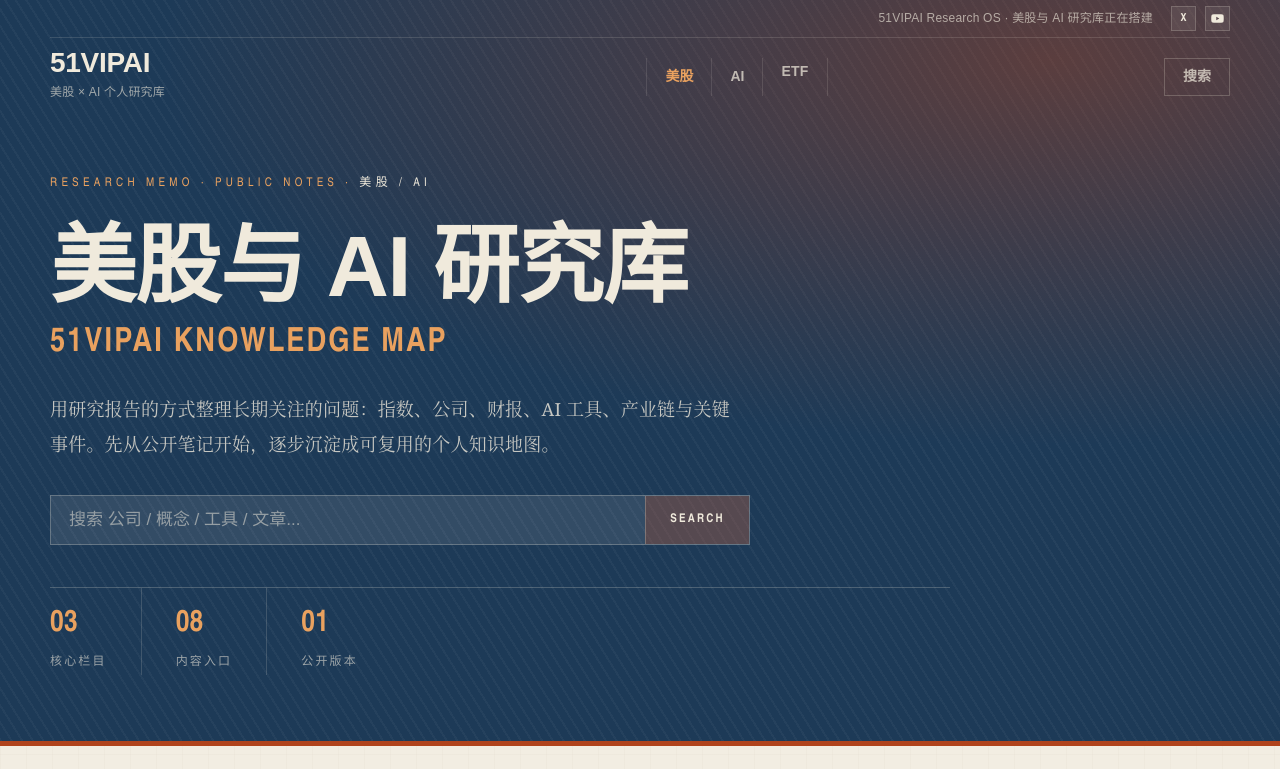
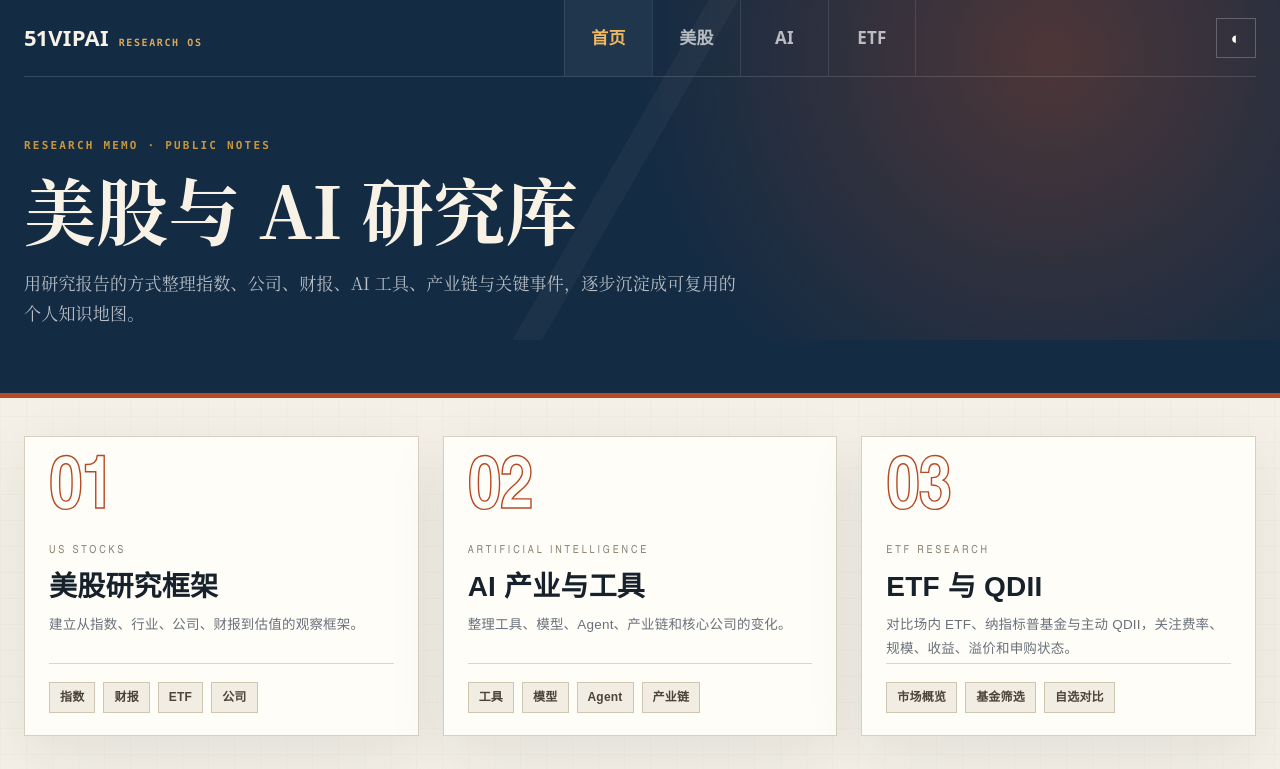
Before and after one commit to jackiexu001/51vipai, a website: page index.html in a window 1280 px wide. Shown: the top 769 px of the page. Drawn offline with Linux system fonts and the light colour scheme.

Commit message:
Unify site navigation and ETF visual system

```diff
--- a/categories/ai.html
+++ b/categories/ai.html
@@ -6,18 +6,21 @@
     <title>AI | 51VIPAI</title>
     <meta name="description" content="51VIPAI 的 AI 内容分类页。" />
     <link rel="stylesheet" href="../styles.css" />
+    <link rel="stylesheet" href="../etf/styles.css?v=unified-20260824" />
   </head>
   <body class="category-page" data-category="ai">
-    <header class="site-header">
-      <nav class="main-nav">
-        <a class="brand" id="brand-link" href="../index.html"></a>
-        <div class="nav-links category-nav">
-          <a class="nav-tab" href="us-stocks.html">美股</a>
-          <a class="nav-tab active" href="ai.html">AI</a>
-          <a class="nav-tab" href="../etf/index.html">ETF</a>
+    <header class="etf-header unified-header">
+      <nav class="etf-nav" aria-label="主导航">
+        <a class="etf-brand" href="../index.html"><span>51VIPAI</span><small>AI RESEARCH</small></a>
+        <div class="etf-nav-links">
+          <a href="../index.html">首页</a>
+          <a href="us-stocks.html">美股</a>
+          <a class="active" href="ai.html" aria-current="page">AI</a>
+          <a href="../etf/index.html">ETF</a>
         </div>
-        <a class="search-button" href="../index.html">首页</a>
+        <button class="theme-button" id="theme-button" type="button" aria-label="切换深色模式">◐</button>
       </nav>
+      <section class="etf-hero"><p class="hero-kicker">ARTIFICIAL INTELLIGENCE · RESEARCH NOTES</p><div class="hero-heading"><div><h1>AI 研究</h1><p>持续整理模型、工具、Agent、产业链与核心公司的重要变化。</p></div></div></section>
     </header>
     <main class="category-layout">
       <header class="category-header">
@@ -29,5 +32,6 @@
     </main>
     <script src="../content.js"></script>
     <script src="../category.js"></script>
+    <script src="../site-ui.js"></script>
   </body>
 </html>
--- a/category.js
+++ b/category.js
@@ -77,5 +77,5 @@ function renderCategoryPage() {
     .join("");
 }
 
-renderBrand();
+if (brandLink) renderBrand();
 renderCategoryPage();
--- a/etf/styles.css
+++ b/etf/styles.css
@@ -20,7 +20,7 @@
 * { box-sizing: border-box; }
 [hidden] { display: none !important; }
 html { scroll-behavior: smooth; }
-body { margin: 0; background: var(--bg); color: var(--ink); font-family: var(--sans); }
+body { margin: 0; overflow-x: hidden; background: var(--bg); color: var(--ink); font-family: var(--sans); }
 body.dark {
   --bg: #101820; --surface: #17232e; --surface-2: #202f3b; --ink: #f2eee5;
   --muted: #a9b1b8; --line: #344451; --navy: #0b1722; --blue: #74acd1;
@@ -174,6 +174,34 @@ button:disabled { opacity: .45; cursor: not-allowed; }
 .compare-dialog { width:min(1040px,calc(100% - 30px)); max-height:86vh; border:1px solid var(--line); padding:0; background:var(--surface); color:var(--ink); }.compare-dialog::backdrop { background:rgba(5,13,20,.72); }.dialog-shell { padding:22px; }.dialog-head { display:flex; justify-content:space-between; align-items:start; }.dialog-head h2 { margin:0; font-family:var(--serif); }.dialog-head button { border:0; background:transparent; color:var(--ink); font-size:28px; }.compare-table { width:100%; margin-top:18px; border-collapse:collapse; font-size:12px; }.compare-table th,.compare-table td { padding:12px; border:1px solid var(--line); text-align:left; }.compare-table th { background:var(--surface-2); }
 .etf-footer { display:flex; justify-content:space-between; gap:20px; border-top:1px solid var(--line); padding:28px 0 80px; color:var(--muted); font-size:12px; }.etf-footer a { color:var(--rust); font-weight:800; }
 
+/* Shared site frame: the home and research categories use the ETF visual system. */
+.unified-header { position: relative; overflow: hidden; }
+.unified-header + .page-shell,
+.category-layout { width: min(1280px, calc(100% - 48px)); }
+.unified-header + .page-shell { padding-top: 38px; }
+.unified-header .hero-heading { min-height: 86px; }
+.unified-header .hero-heading > div { max-width: 920px; }
+.unified-header .hero-heading h1 { color: #f7f1e6; }
+.unified-header .hero-heading p { color: rgba(255,255,255,.7); }
+.category-page { background: var(--bg); color: var(--ink); font-family: var(--sans); }
+.category-page .category-layout { padding-top: 38px; }
+.category-page .category-header { border-top-color: var(--rust); }
+.category-page .category-header h1 { font-family: var(--serif); color: var(--ink); }
+.category-page .category-header p { color: var(--muted); }
+.page-shell .research-card,
+.page-shell .article-card,
+.page-shell .sidebar-card,
+.category-layout .article-card { border-color: var(--line); background-color: var(--surface); color: var(--ink); box-shadow: var(--shadow); }
+.page-shell .research-card p,
+.page-shell .article-card p,
+.page-shell .sidebar-card p,
+.category-layout .article-card p { color: var(--muted); }
+.page-shell .ticker-bar { border-color: var(--line); background: var(--surface-2); }
+.page-shell .section-heading,
+.page-shell .sidebar-card,
+.page-shell .research-card { border-color: var(--line); }
+.site-footer { width: min(1280px, calc(100% - 48px)); color: var(--muted); border-color: var(--line); }
+
 @media (max-width: 920px) { .metric-grid { grid-template-columns: repeat(2,1fr); }.method-grid,.index-compare-grid,.ways-grid,.lazy-card-grid { grid-template-columns:1fr; }.holdings-panel,.account-guide,.lazy-detail-grid { grid-template-columns: 1fr; }.lazy-stats,.lazy-year-grid { grid-template-columns:1fr; }.hero-heading { align-items:start; flex-direction:column; }.freshness { width:100%; }.compare-tray { grid-template-columns:1fr auto auto; }.compare-items { grid-column:1/-1; grid-row:2; } }
-@media (max-width: 640px) { .etf-nav,.etf-hero,.etf-shell,.etf-footer { width:min(100% - 24px,1280px); }.etf-nav { grid-template-columns:1fr auto; }.etf-nav-links { order:3; grid-column:1/-1; justify-self:stretch; height:48px; }.etf-nav-links a { flex:1; min-width:0; padding: 0 8px; }.etf-header::before { height:430px; }.etf-hero { padding:38px 0 44px; }.hero-heading h1 { font-size:40px; }.metric-grid { grid-template-columns:1fr; }.metric-card { min-height:112px; }.toolbar { grid-template-columns:1fr; }.table-summary { align-items:start; flex-direction:column; }.holding-list { grid-template-columns:1fr; }.guide-section { padding: 20px; }.compare-tray { grid-template-columns:1fr 1fr; }.compare-tray > div:first-child { grid-column:1/-1; }.compare-items { grid-column:1/-1; }.etf-footer { flex-direction:column; } }
+@media (max-width: 640px) { .etf-nav,.etf-hero,.etf-shell,.etf-footer,.unified-header + .page-shell,.category-layout,.site-footer { width:min(100% - 24px,1280px); }.etf-nav { grid-template-columns:1fr auto; }.etf-nav-links { order:3; grid-column:1/-1; justify-self:stretch; height:48px; }.etf-nav-links a { flex:1; min-width:0; padding: 0 8px; }.etf-header::before { height:430px; }.etf-hero { padding:38px 0 44px; }.hero-heading h1 { font-size:40px; }.metric-grid { grid-template-columns:1fr; }.metric-card { min-height:112px; }.toolbar { grid-template-columns:1fr; }.table-summary { align-items:start; flex-direction:column; }.holding-list { grid-template-columns:1fr; }.guide-section { padding: 20px; }.compare-tray { grid-template-columns:1fr 1fr; }.compare-tray > div:first-child { grid-column:1/-1; }.compare-items { grid-column:1/-1; }.etf-footer { flex-direction:column; } }
 @media (prefers-reduced-motion: reduce) { * { scroll-behavior:auto !important; animation:none !important; } }
--- a/index.html
+++ b/index.html
@@ -9,50 +9,26 @@
       content="51VIPAI 是一个记录美股与 AI 学习、研究和工具的个人内容站。"
     />
     <link rel="stylesheet" href="styles.css" />
+    <link rel="stylesheet" href="etf/styles.css?v=unified-20260824" />
   </head>
   <body>
-    <header class="site-header hero">
-      <div class="top-strip">
-        <p>51VIPAI Research OS · 美股与 AI 研究库正在搭建</p>
-        <div class="social-links" id="top-social-links" aria-label="社交媒体链接"></div>
-      </div>
-
-      <nav class="main-nav" aria-label="主导航">
-        <a class="brand" id="brand-link" href="#"></a>
-
-        <button class="menu-button" type="button" aria-expanded="false">
-          菜单
-        </button>
-
-        <div class="nav-links">
-          <button class="nav-tab active" type="button" data-category="us-stocks">美股</button>
-          <button class="nav-tab" type="button" data-category="ai">AI</button>
-          <a class="nav-tab" href="etf/index.html">ETF</a>
+    <header class="etf-header unified-header">
+      <nav class="etf-nav" aria-label="主导航">
+        <a class="etf-brand" href="index.html" aria-label="51VIPAI 首页"><span>51VIPAI</span><small>RESEARCH OS</small></a>
+        <div class="etf-nav-links">
+          <a class="active" href="index.html" aria-current="page">首页</a>
+          <a href="categories/us-stocks.html">美股</a>
+          <a href="categories/ai.html">AI</a>
+          <a href="etf/index.html">ETF</a>
         </div>
-
-        <button class="search-button" type="button" aria-label="搜索">
-          搜索
-        </button>
+        <button class="theme-button" id="theme-button" type="button" aria-label="切换深色模式">◐</button>
       </nav>
-
-      <section class="hero-in">
-        <div class="hero-copy">
-          <p class="kicker">Research memo · Public notes · <b>美股 / AI</b></p>
-          <h1>
-            美股与 AI 研究库
-            <em>51VIPAI KNOWLEDGE MAP</em>
-          </h1>
-          <p class="lede">
-            用研究报告的方式整理长期关注的问题：指数、公司、财报、AI 工具、产业链与关键事件。先从公开笔记开始，逐步沉淀成可复用的个人知识地图。
-          </p>
-          <form class="hero-search" action="#" role="search">
-            <input type="search" placeholder="搜索 公司 / 概念 / 工具 / 文章..." aria-label="搜索内容" />
-            <button type="submit">SEARCH</button>
-          </form>
-          <div class="meta">
-            <div><b>03</b><span>核心栏目</span></div>
-            <div><b>08</b><span>内容入口</span></div>
-            <div><b>01</b><span>公开版本</span></div>
+      <section class="etf-hero">
+        <p class="hero-kicker">RESEARCH MEMO · PUBLIC NOTES</p>
+        <div class="hero-heading">
+          <div>
+            <h1>美股与 AI 研究库</h1>
+            <p>用研究报告的方式整理指数、公司、财报、AI 工具、产业链与关键事件，逐步沉淀成可复用的个人知识地图。</p>
           </div>
         </div>
       </section>
@@ -158,5 +134,6 @@
 
     <script src="content.js"></script>
     <script src="script.js"></script>
+    <script src="site-ui.js"></script>
   </body>
 </html>
--- a/script.js
+++ b/script.js
@@ -79,6 +79,7 @@ function renderCategory(categoryKey) {
 }
 
 function renderSiteLinks() {
+  if (topSocialLinks) {
     topSocialLinks.innerHTML = siteConfig.socialLinks
       .slice(0, 4)
       .map(
@@ -86,15 +87,16 @@ function renderSiteLinks() {
           `<a class="social-icon" href="${link.url}" aria-label="${link.label}">${socialIcon(link)}</a>`,
       )
       .join("");
+  }
 
-  sidebarSocialLinks.innerHTML = siteConfig.socialLinks
+  if (sidebarSocialLinks) sidebarSocialLinks.innerHTML = siteConfig.socialLinks
     .map(
       (link) =>
         `<li><a href="${link.url}"><span class="social-icon small">${socialIcon(link)}</span>${link.label}</a></li>`,
     )
     .join("");
 
-  quickLinks.innerHTML = [
+  if (quickLinks) quickLinks.innerHTML = [
     "<span>快捷入口</span>",
     ...siteConfig.quickLinks.map(
       (link) => `<a href="${link.url}">${link.label}</a>`,
@@ -118,12 +120,12 @@ function activateTab(category) {
   renderCategory(category);
 }
 
-menuButton.addEventListener("click", () => {
+menuButton?.addEventListener("click", () => {
   const isOpen = navLinks.classList.toggle("open");
   menuButton.setAttribute("aria-expanded", String(isOpen));
 });
 
-renderBrand();
+if (brandLink) renderBrand();
 renderSiteLinks();
 
 const initialTab = "us-stocks";
--- /dev/null
+++ b/site-ui.js
@@ -0,0 +1,15 @@
+(() => {
+  const button = document.querySelector("#theme-button");
+  if (!button) return;
+
+  try {
+    document.body.classList.toggle("dark", localStorage.getItem("51vipai-theme") === "dark");
+  } catch { /* storage can be unavailable */ }
+
+  button.addEventListener("click", () => {
+    document.body.classList.toggle("dark");
+    try {
+      localStorage.setItem("51vipai-theme", document.body.classList.contains("dark") ? "dark" : "light");
+    } catch { /* storage can be unavailable */ }
+  });
+})();
```
Also changed, not shown: categories/us-stocks.html (+12 -8 lines), etf/index.html (+1 -1 lines). Lines whose indentation alone changed are shown as unchanged.
